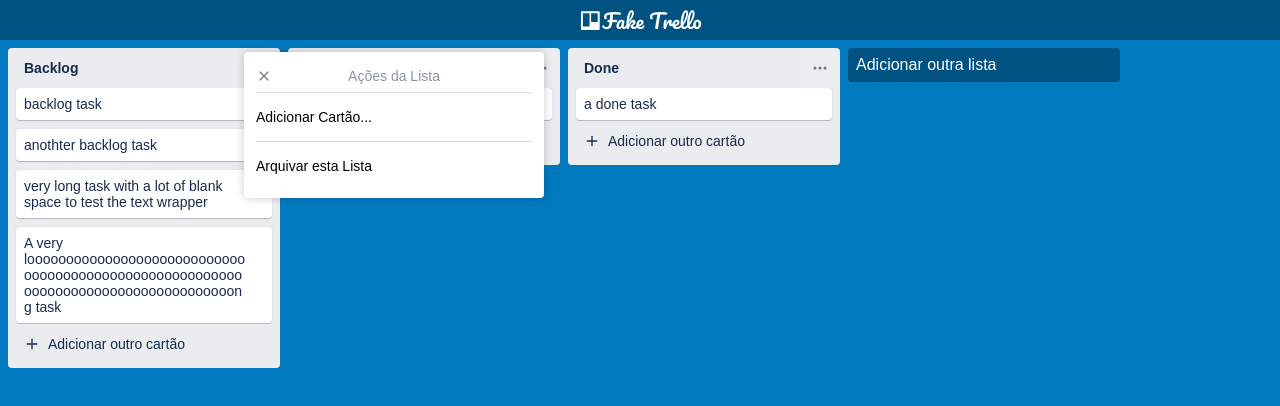
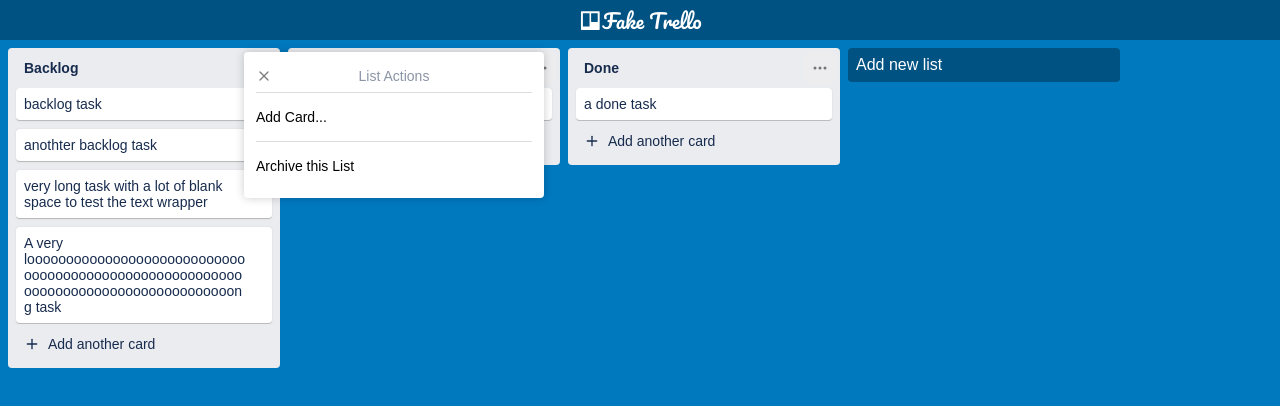
Before and after one commit to cazuzabarberino/fake-trello, a React (Create React App) app: page / in a window 1280 px wide. Both pictures are taken after a click on the button 260 px from the left and 68 px from the top of the page. Shown: the top 406 px of the page. Built offline with nearby package versions, Linux system fonts and the light colour scheme.

Commit message:
text to english

```diff
--- a/src/components/cardlist/cardlistAction/index.tsx
+++ b/src/components/cardlist/cardlistAction/index.tsx
@@ -34,7 +34,7 @@ const CardlistAction = ({
       }}
     >
       <header>
-        <p>Ações da Lista</p>
+        <p>List Actions</p>
         <button onClick={close}>
           <FiX size={16} />
         </button>
@@ -48,7 +48,7 @@ const CardlistAction = ({
               close();
             }}
           >
-            Adicionar Cartão...
+            Add Card...
           </button>
         </li>
       </ul>
@@ -61,7 +61,7 @@ const CardlistAction = ({
               close();
             }}
           >
-            Arquivar esta Lista
+            Archive this List
           </button>
         </li>
       </ul>
--- a/src/components/cardlist/index.tsx
+++ b/src/components/cardlist/index.tsx
@@ -127,7 +127,11 @@ const CardList = ({
             onClick={() => setAddingTask(true)}
           >
             <FiPlus size={16} />
-            <p>Adicionar outro cartão</p>
+            {list.tasks.length > 0 ? (
+              <p>Add another card</p>
+            ) : (
+              <p>Add a card</p>
+            )}
           </NewTaskBtn>
         )}
         <Shadow dragging={draggingSelf} />
--- a/src/components/newList/index.tsx
+++ b/src/components/newList/index.tsx
@@ -46,7 +46,7 @@ const NewList = ({ theme, scrollToRight }: Props) => {
           ref={inputRef}
           value={input}
           onChange={(e) => setInput(e.target.value)}
-          placeholder="Insira o título da lista..."
+          placeholder="Enter a title for this list..."
         />
         <div>
           <button
@@ -54,14 +54,14 @@ const NewList = ({ theme, scrollToRight }: Props) => {
               saveInput();
             }}
           >
-            Adicionar Lista
+            Add List
           </button>
           <button onClick={close}>
             <FiX size={24} color={theme.fontColor} />
           </button>
         </div>
       </div>
-      <p onClick={open}>Adicionar outra lista</p>
+      <p onClick={open}>Add new list</p>
     </Container>
   );
 };
--- a/src/components/newTask/index.tsx
+++ b/src/components/newTask/index.tsx
@@ -38,7 +38,7 @@ const NewTask = ({ theme, closeNewTask, listIndex, scrolDown }: Props) => {
         ref={inputRef}
         value={input}
         onChange={(e) => setInput(e.target.value)}
-        placeholder="Insira um título para este cartão..."
+        placeholder="Enter a title for this card..."
       />
       <div>
         <button
@@ -46,7 +46,7 @@ const NewTask = ({ theme, closeNewTask, listIndex, scrolDown }: Props) => {
             saveInput();
           }}
         >
-          Adicionar Cartão
+          Add Card
         </button>
         <button onClick={closeNewTask}>
           <FiX size={24} color={theme.fontColor} />
--- a/src/components/taskCard/dateMenu/index.tsx
+++ b/src/components/taskCard/dateMenu/index.tsx
@@ -106,15 +106,15 @@ export default ({ top, left, listIndex, taskIndex, close }: Props) => {
       onMouseDown={(e) => e.stopPropagation()}
     >
       <header>
-        <p>Alterar Data de Entrega</p>
+        <p>Change Due Date</p>
         <button onClick={close}>
           <FiX size={16} />
         </button>
       </header>
       <Division />
       <DataWrapper>
-        <p>Data</p>
-        <p>Hora</p>
+        <p>Date</p>
+        <p>Time</p>
         <div>{selected.format("DD/MM/YY")}</div>
         <div>{selected.format("H:mm")}</div>
       </DataWrapper>
@@ -122,7 +122,7 @@ export default ({ top, left, listIndex, taskIndex, close }: Props) => {
         <button
           onClick={() => serCalendarView((val) => val.clone().subtract(1, "M"))}
         >
-          Anterior
+          Prev
         </button>
         <select
           value={calendarView.month()}
@@ -153,7 +153,7 @@ export default ({ top, left, listIndex, taskIndex, close }: Props) => {
         <button
           onClick={() => serCalendarView((val) => val.clone().add(1, "M"))}
         >
-          Próximo
+          Next
         </button>
       </CalendarNavWrapper>
       <Calendar>
@@ -166,10 +166,10 @@ export default ({ top, left, listIndex, taskIndex, close }: Props) => {
       </Calendar>
       <BtnWrapper>
         <Btn color={green} onClick={() => save(selected.format("DD/MM/YY"))}>
-          Salvar
+          Save
         </Btn>
         <Btn color={red} onClick={() => save("")}>
-          Remover
+          Remove
         </Btn>
       </BtnWrapper>
     </Container>
--- a/src/components/taskCard/taskMenu/index.tsx
+++ b/src/components/taskCard/taskMenu/index.tsx
@@ -61,7 +61,7 @@ const TaskMenu = ({ close, rect, task, listIndex, taskIndex }: Props) => {
               </DateBadge>
             )}
           </div>
-          <button onClick={save}>Salvar</button>
+          <button onClick={save}>Save</button>
         </EditZone>
         <OptionsZone>
           <button
@@ -71,7 +71,7 @@ const TaskMenu = ({ close, rect, task, listIndex, taskIndex }: Props) => {
             }}
           >
             <FiClock />
-            <p>Alterar Data de Entrega</p>
+            <p>Change Due Date</p>
           </button>
           <button
             onClick={() => {
@@ -79,7 +79,7 @@ const TaskMenu = ({ close, rect, task, listIndex, taskIndex }: Props) => {
             }}
           >
             <FiArchive />
-            <p>Arquivar</p>
+            <p>Archive</p>
           </button>
         </OptionsZone>
         {dateMenuOpen && (
```
